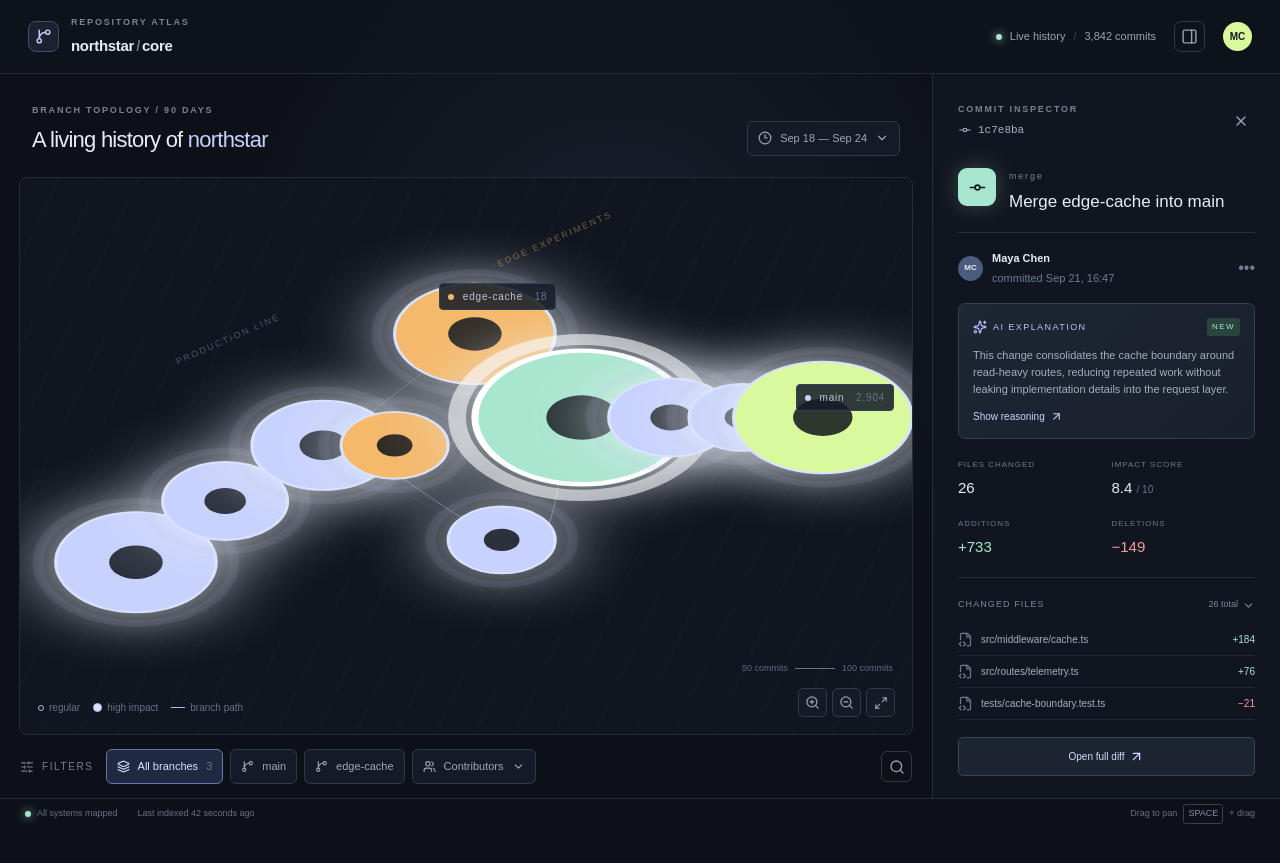
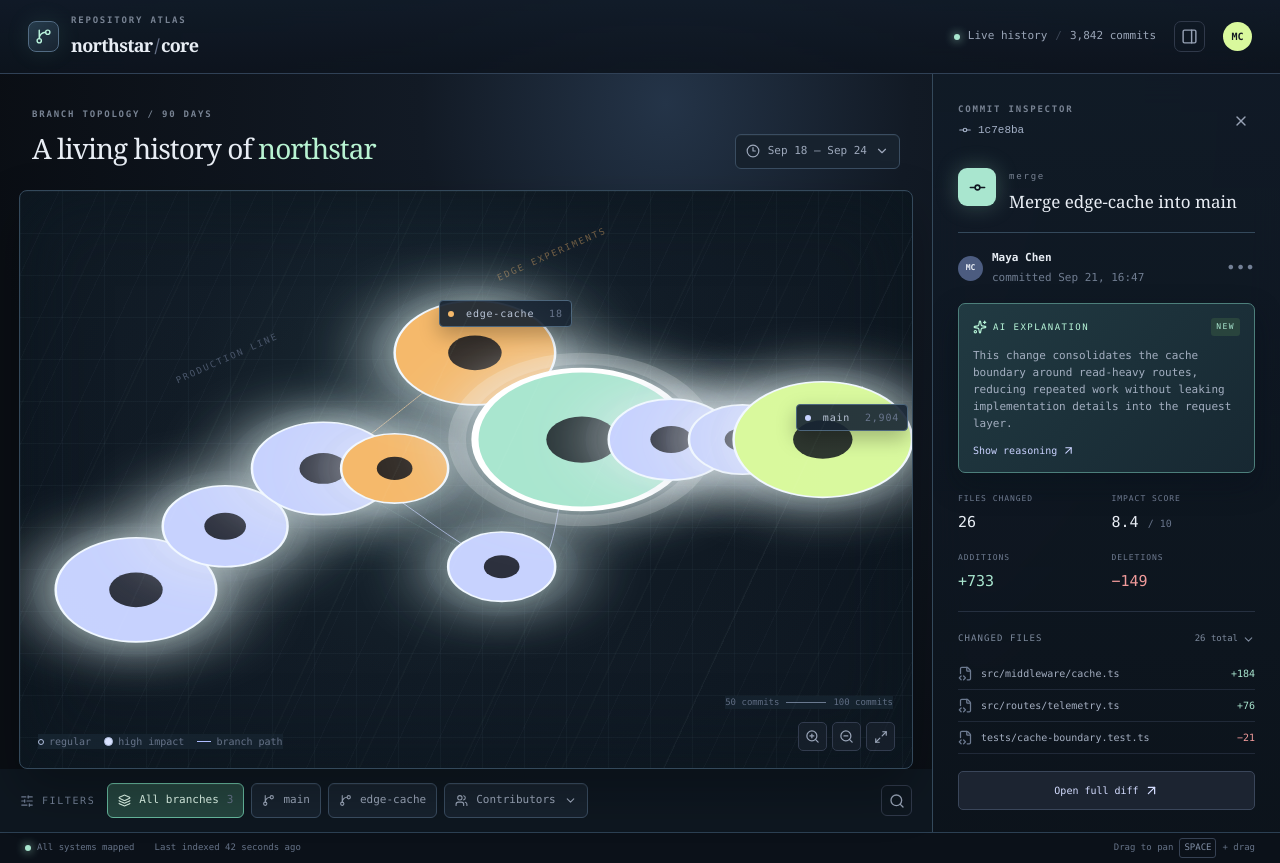
Before and after one commit to hedayat-atefi/git-scape, a Next.js app: page / in a window 1280 px wide. Before the commit the page ends 829 px from the top, so only its background shows below. Built offline with nearby package versions, Linux system fonts and the light colour scheme.

Commit message:
feat: update body font and add new atlas theme styles\n\nUpdated the body font to 'DM Mono' and introduced a new atlas theme with various style changes.

```diff
--- a/app/globals.css
+++ b/app/globals.css
@@ -19,7 +19,7 @@
 }
 @theme inline { --color-background: var(--background); --color-foreground: var(--foreground); --color-card: var(--card); --color-border: var(--border); --color-muted-foreground: var(--muted); --color-primary: var(--accent); --radius-md: var(--radius); --radius-lg: .75rem; }
 * { box-sizing: border-box; border-color: var(--border); }
-body { margin: 0; background: var(--background); color: var(--foreground); font-family: Arial, Helvetica, sans-serif; }
+body { margin: 0; background: var(--background); color: var(--foreground); font-family: 'DM Mono', ui-monospace, SFMono-Regular, Menlo, monospace; }
 button { font: inherit; color: inherit; cursor: pointer; }
 .app-shell { min-height: 100vh; background: radial-gradient(circle at 48% 34%, #18202c 0, #0d1017 47%); display: flex; flex-direction: column; overflow: hidden; }
 .topbar { height: 74px; padding: 0 28px; border-bottom: 1px solid #222a36; display: flex; align-items: center; justify-content: space-between; background: #10141dce; backdrop-filter: blur(18px); z-index: 3; }
@@ -30,3 +30,36 @@ button { font: inherit; color: inherit; cursor: pointer; }
 @media (max-width: 620px) { .topbar { padding: 0 16px; }.map-head { align-items: start; flex-direction: column; gap: 14px; }.map-head h2 { font-size: 19px; }.map-canvas { margin: 0 10px; min-height: 420px; }.filter-bar { overflow-x: auto; padding-left: 12px; }.filter-label { display: none; }.filter { flex: 0 0 auto; }.map-legend { display: none; }.terrain-label { font-size: 7px; }.statusbar { padding: 0 15px; }.statusbar > span:nth-child(2) { margin-left: auto; }.brand h1 { font-size: 13px; } }
 
 @layer base { * { outline-color: color-mix(in srgb, var(--accent) 50%, transparent); } }
+
+/* Atlas polish: a dark cartographic instrument, not a dashboard */
+.brand h1, .map-head h2, .selected-banner h2 { font-family: 'Newsreader', Georgia, serif; }
+.app-shell { background: radial-gradient(ellipse at 52% 12%, #243448 0, #121a25 26%, #0a0e14 72%); }
+.topbar { background: linear-gradient(180deg, #111b28f2, #0d141ee8); border-bottom-color: #304156; }
+.brand-mark { border-color: #526b83; background: linear-gradient(145deg, #263c4c, #182330); color: #b9f3dc; box-shadow: 0 0 24px #83d7c01c; }
+.brand h1 { font-size: 18px; letter-spacing: -.04em; }
+.map-head { padding-top: 34px; }
+.map-head h2 { font-size: 28px; }
+.map-head h2 em { color: #b8f3d2; }
+.control-pill, .filter { background: #17222e; border-color: #3a4d61; box-shadow: inset 0 1px #ffffff09; }
+.control-pill:hover, .filter:hover, .icon-button:hover, .map-controls button:hover { background: #213142; border-color: #6b8ba4; color: #d6f8e8; }
+.map-canvas { border-color: #34495b; background: radial-gradient(circle at 47% 40%, #1c2c36 0, #111b25 44%, #0b121a 100%); box-shadow: inset 0 0 80px #071017aa, 0 22px 50px #0004; }
+.map-canvas::after { content: ''; position: absolute; inset: 0; pointer-events: none; background: radial-gradient(ellipse at center, transparent 42%, #05090e88 100%), repeating-linear-gradient(115deg, transparent 0 90px, #b6f0d408 91px 92px); mix-blend-mode: screen; }
+.grid-lines { opacity: .82; background-image: linear-gradient(#6b889915 1px, transparent 1px), linear-gradient(90deg, #6b889915 1px, transparent 1px); background-size: 42px 42px; }
+.history-svg { filter: drop-shadow(0 0 8px #92e4c344); }
+.branch-path { stroke-linecap: round; }
+.main-path { stroke: #b8c7ff; stroke-width: .7; }
+.feature-path { stroke: #f2ba70; stroke-width: .75; }
+.node-halo { opacity: .32; }
+.node-core { stroke: #f1f8ff; stroke-width: .28; }
+.commit-node:hover .node-core { stroke-width: .8; filter: brightness(1.22); }
+.branch-tag { background: #162331e8; border-color: #4c657b; box-shadow: 0 8px 20px #0004; }
+.map-legend, .scale { background: #14202be8; border-color: #3a5064; }
+.filter-bar { border-top-color: #2d4052; border-bottom-color: #2d4052; background: #101923cc; }
+.filter.active { color: #e1f8ec; background: #25453f; border-color: #66b99e; }
+.orange-filter { color: #ffd6a1 !important; background: #49331f !important; border-color: #b47a3b !important; }
+.detail-panel { background: linear-gradient(180deg, #111b27f2, #0d141de8); border-left-color: #34495b; }
+.selected-banner { border-bottom-color: #34495b; }
+.ai-card { background: linear-gradient(135deg, #213a42, #172832); border-color: #4d7f7b; box-shadow: 0 12px 28px #07111866; }
+.ai-title { color: #b7f5d8; }
+.statusbar { background: #0b1119; border-top-color: #2c4053; }
+@media (max-width: 620px) { .map-head h2 { font-size: 23px; } }
```
